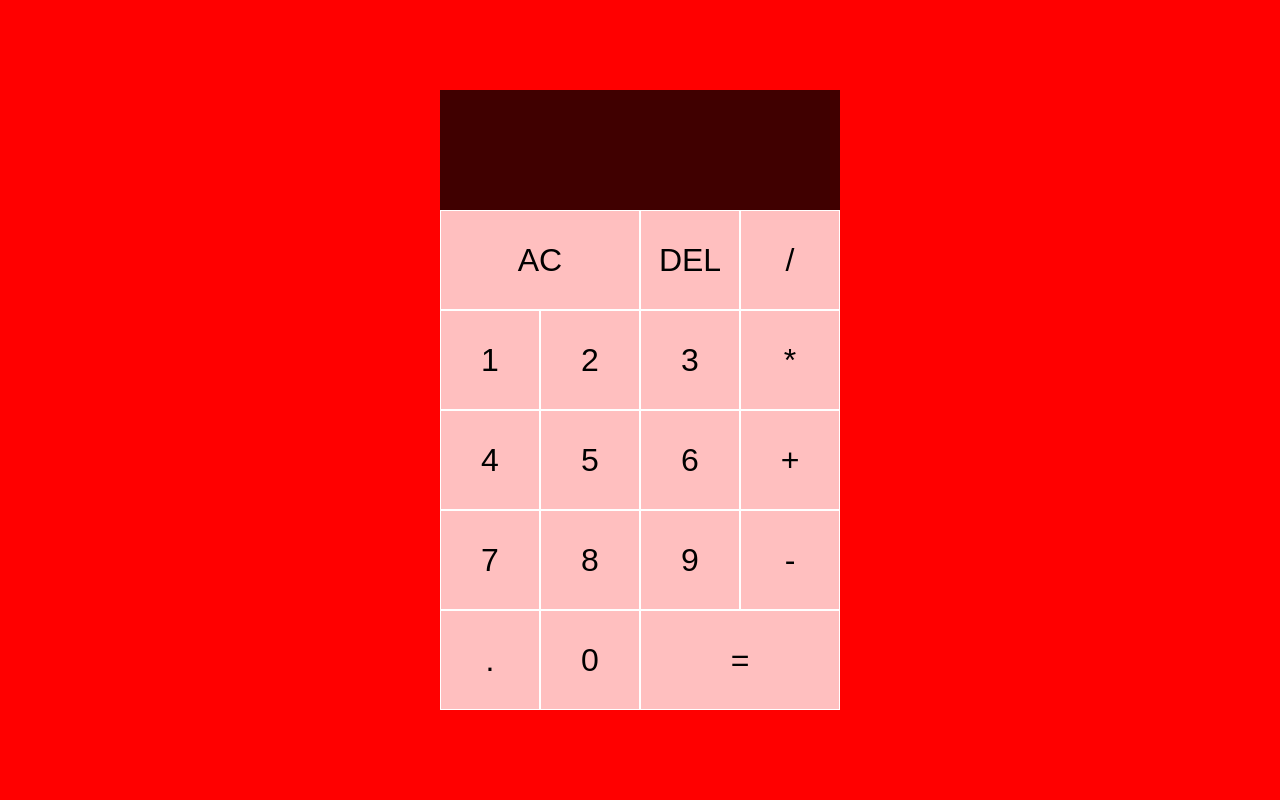
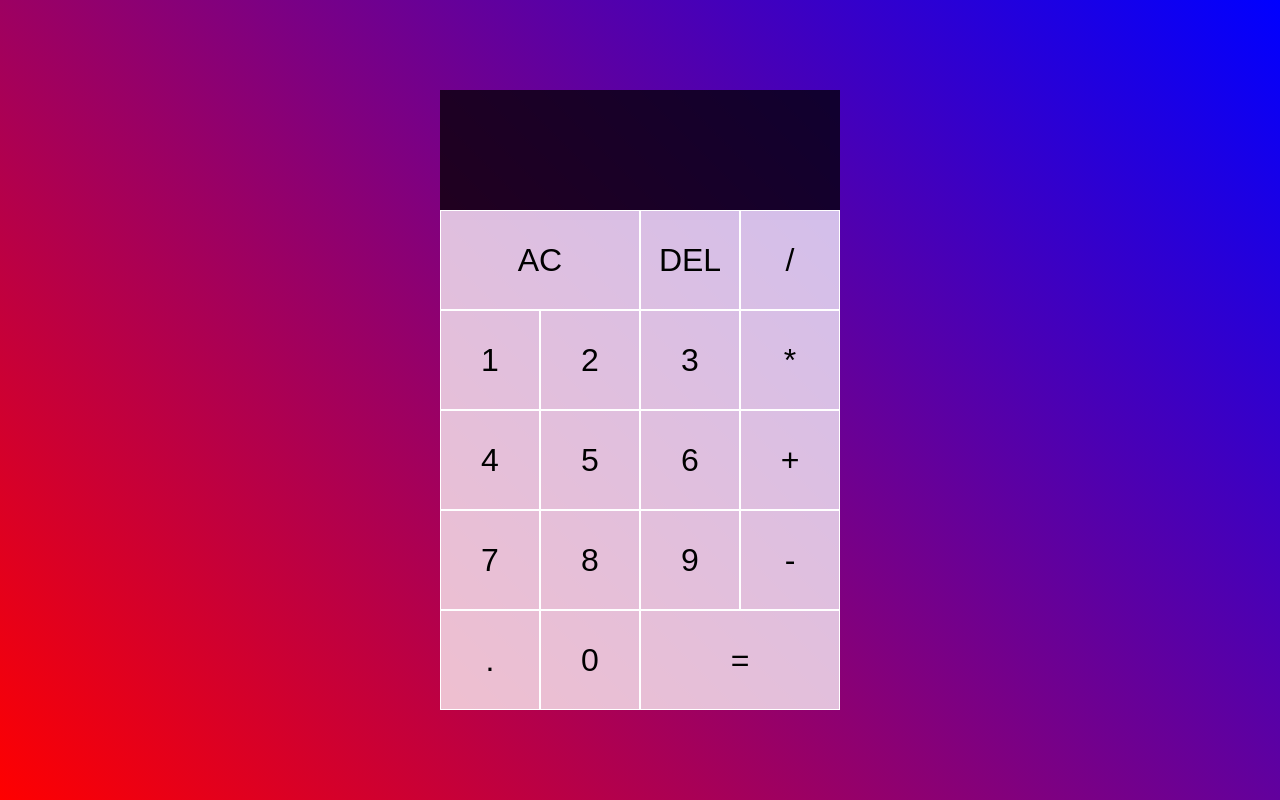
Before and after one commit to nataliesmyth/calculator, a plain HTML site: page index.html in a window 1280 px wide. Drawn offline with Linux system fonts and the light colour scheme.

Commit message:
gradient background

```diff
--- a/styles.css
+++ b/styles.css
@@ -11,7 +11,8 @@ body {
 }
 
 .calc {
-    background-color: red;
+    background: linear-gradient(45deg, red, blue);
+    /* background-color: red; */
     display: grid;
     justify-content: center;
     align-content: center;
```
